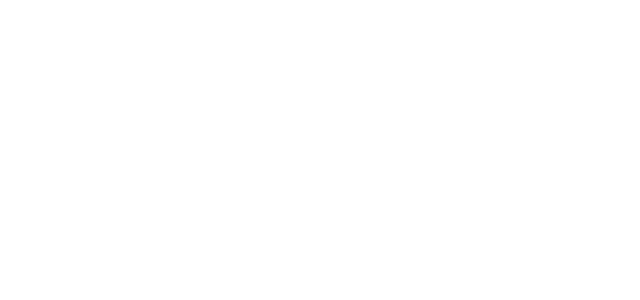
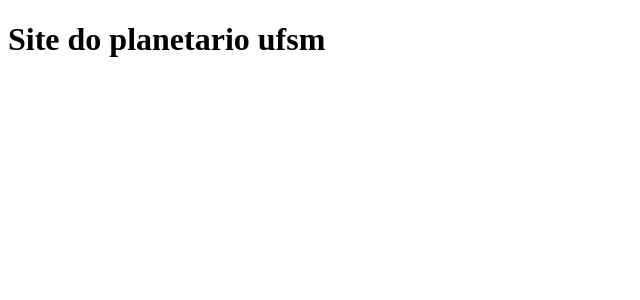
Before and after one commit to pedrorossato/agendamentoPlanetarioFront, a React (Create React App) app: page / in a window 1280 px wide. Shown: the top 300 px of the page, without its empty margins (0-640 px from the left). Built offline with nearby package versions, Linux system fonts and the light colour scheme; the HTML template or start-up script is replaced by a standard one.

Commit message:
adicionado hello world, logo da ufsm e mudado nome do site

```diff
--- a/src/Pages/Home/index.tsx
+++ b/src/Pages/Home/index.tsx
@@ -3,7 +3,11 @@
 // import { Container } from './styles';
 
 const Home: React.FC = () => {
-  return <div />;
+  return (
+    <div>
+      <h1>Site do planetario ufsm</h1>
+    </div>
+  );
 };
 
 export default Home;
```
Also changed, not shown: src/Assets/brasaoUFSM.svg (added).
